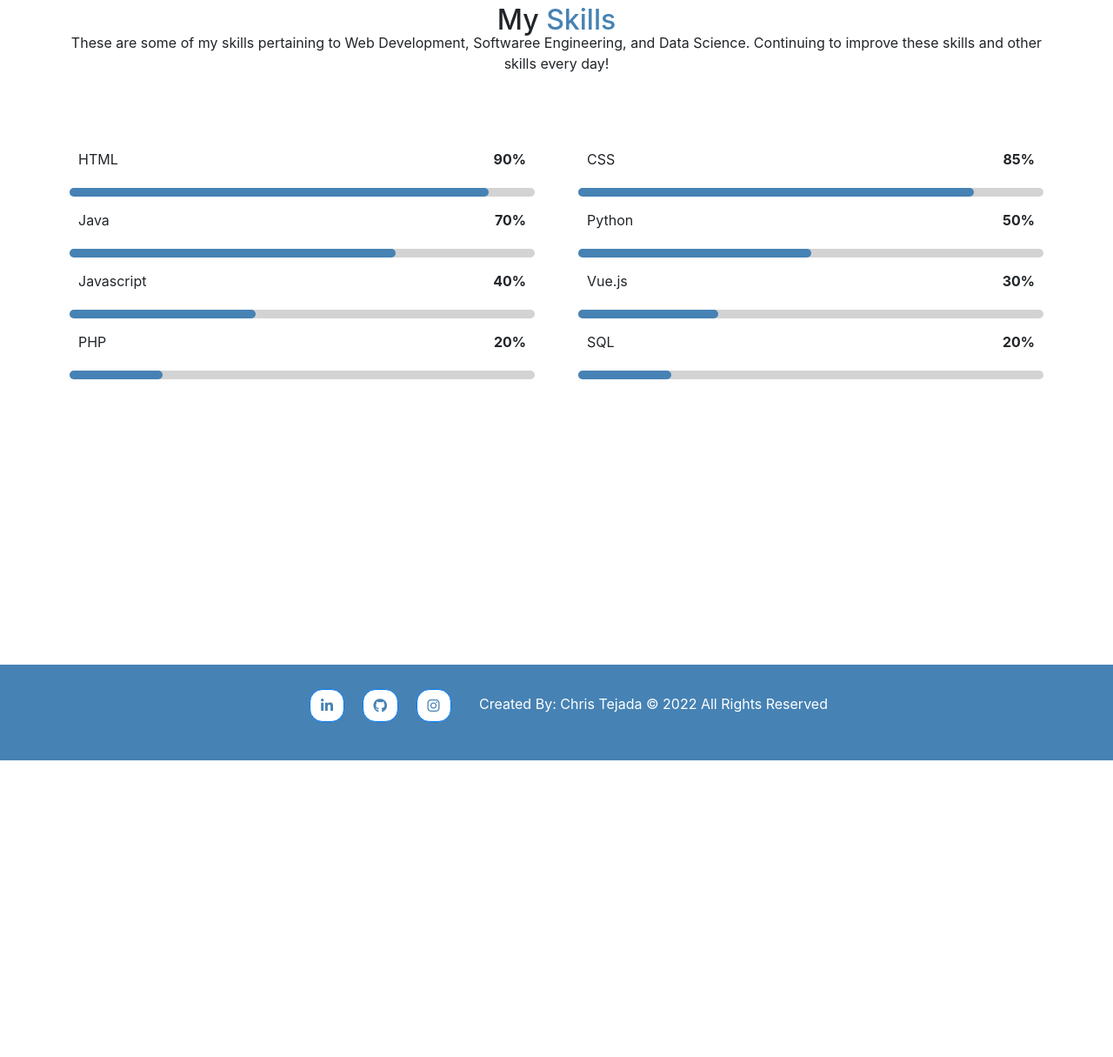
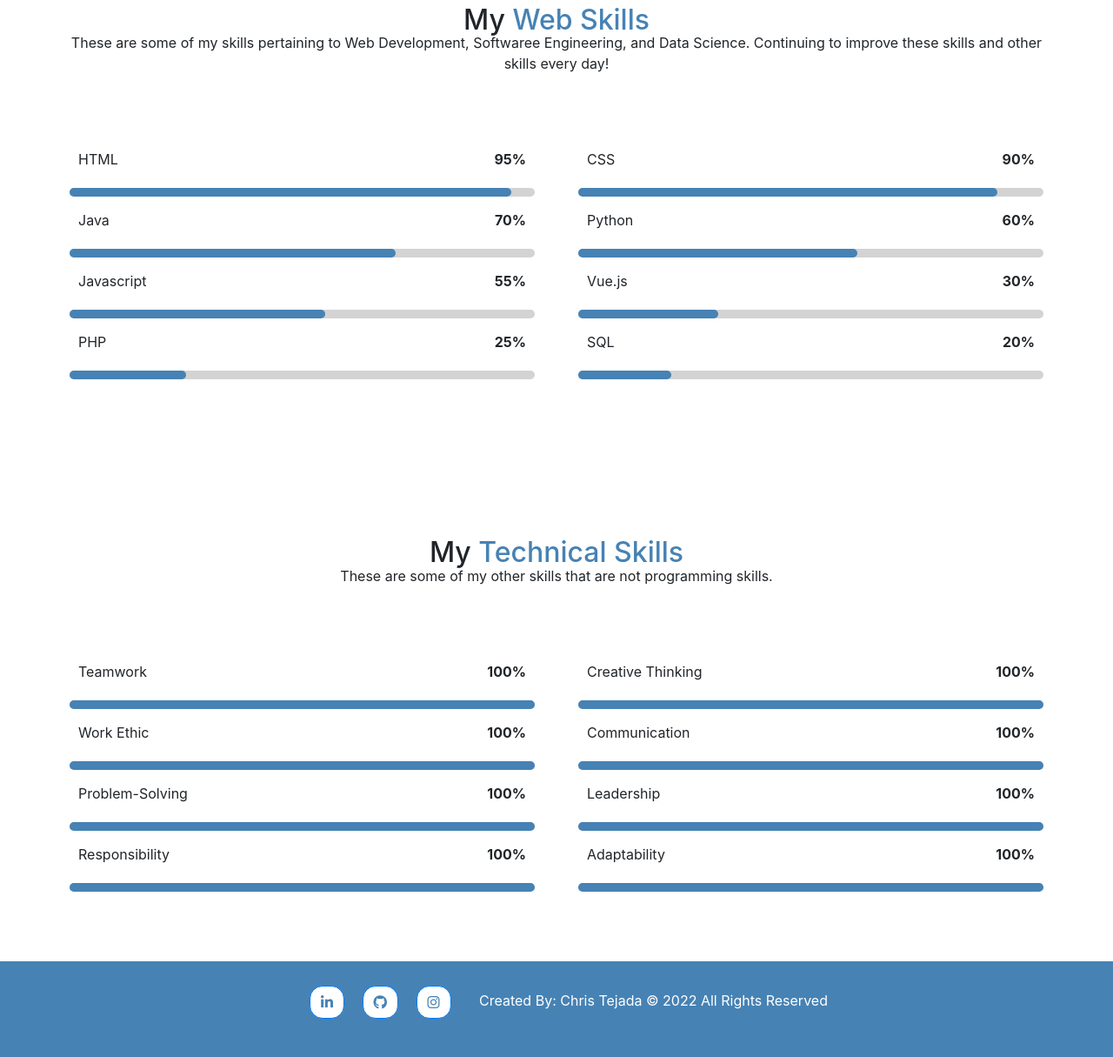
Before and after one commit to Chris2022/Personal-Website, a plain HTML site: page docs/skills.html in a window 1280 px wide. Shown: the part 156-1371 px from the top of the page at 87% size. Before the commit the page ends 1030 px from the top, so only its background shows below. Drawn offline with nearby package versions, Linux system fonts and the light colour scheme.

Commit message:
media rule updates, page updates, css updates, JS modifications

```diff
--- a/docs/CSS/style.css
+++ b/docs/CSS/style.css
@@ -373,10 +373,25 @@ to another. Used to animate this change */
     background-color: steelblue;
     border-radius: 25px;
   }
-
+  #TECHNICAL{
+    padding-top: 20px;
+  }
+  /* Animation for TECHNICAL Skills */
+  .skills .skills-content .skills-bar .bar .team{
+    width: 100%;
+    animation: team 3s;
+  }
+  @keyframes team{
+    0%{
+      width: 0%;
+    }
+    100%{
+      width: 100%;
+    }
+  }
   /* Animation for HTML Skills */
   .skills .skills-content .skills-bar .bar .html {
-    width: 90%;
+    width: 95%;
     animation: html 3s;
   }
 
@@ -386,13 +401,13 @@ to another. Used to animate this change */
     }
 
     100% {
-      width: 90%;
+      width: 95%;
     }
   }
 
   /* Animation for CSS Skills */
   .skills .skills-content .skills-bar .bar .css {
-    width: 85%;
+    width: 90%;
     animation: css 3s;
   }
 
@@ -402,7 +417,7 @@ to another. Used to animate this change */
     }
 
     100% {
-      width: 85%;
+      width: 90%;
     }
   }
 
@@ -424,7 +439,7 @@ to another. Used to animate this change */
 
   /* Animation for Python Skills */
   .skills .skills-content .skills-bar .bar .python {
-    width: 50%;
+    width: 60%;
     animation: python 3s;
   }
 
@@ -434,13 +449,13 @@ to another. Used to animate this change */
     }
 
     100% {
-      width: 50%;
+      width: 60%;
     }
   }
 
   /* Animation for JS Skills */
   .skills .skills-content .skills-bar .bar .js {
-    width: 40%;
+    width: 55%;
     animation: js 3s;
   }
 
@@ -450,7 +465,7 @@ to another. Used to animate this change */
     }
 
     100% {
-      width: 40%;
+      width: 55%;
     }
   }
 
@@ -472,7 +487,7 @@ to another. Used to animate this change */
 
   /* Animation for PHP Skills */
   .skills .skills-content .skills-bar .bar .php {
-    width: 20%;
+    width: 25%;
     animation: php 3s;
   }
 
@@ -482,7 +497,7 @@ to another. Used to animate this change */
     }
 
     100% {
-      width: 20%;
+      width: 25%;
     }
   }
 
@@ -764,9 +779,25 @@ to another. Used to animate this change */
     margin: auto;
 
   }
-
-
-
+ #RESUME{
+   color: steelblue;
+    font-size: 20px;
+    font-weight: 500;
+    text-decoration: none;
+    padding-bottom: 15px;
+ }
+  #RESUME:hover{
+    padding: 8px;
+    border-radius: 15px;
+    background-color: steelblue;
+    box-shadow: 10px 10px 10px lightgray;
+    text-decoration: none;
+    transition: all 0.7s ease;
+    color: lightsalmon;
+  }
+  #BUTTON-RESUME{
+    padding-bottom: 10px;
+  }
 /* FOR DEVICES 600PX AND UNDER: PHONES */
 @media screen and (max-width: 600px){
 
@@ -798,6 +829,9 @@ to another. Used to animate this change */
     color: white;
   }
   .media-icons {
+    display: none;
+  }
+  .hide{
     display: none;
   }
   .logo {
--- a/docs/JS/script.js
+++ b/docs/JS/script.js
@@ -1,20 +1,31 @@
 // This is JS code to make the navbar sticky
 let nav = document.querySelector(".navbar");
+let active = document.querySelector(".active");
 if (($(window).width() > 600)){
-    console.log($(window).width());
-    console.log("hello");
     window.onscroll = function () {
         if (document.documentElement.scrollTop > 25) {
+            //add the sticky class to the navbar when you reach its scroll position
             nav.classList.add("sticky");
-            console.log("Activated");
+            // remove the active tabs as it does not match the sticky navbar
+            active.classList.remove("active");
         }
         else {
             nav.classList.remove("sticky");
-            console.log("Unactivated");
         }
     }
 }
 else{
     nav.classList.remove("sticky");
-    console.log("Sticky removed");
 }
+
+let logo = document.querySelector(".logo");
+if(($(window).width() < 600)){
+    window.onscroll = function () {
+        if (document.documentElement.scrollTop > 20) {
+            logo.classList.add("hide");
+        }
+        else{
+            logo.classList.remove("hide");
+        }
+    }
+}
--- a/docs/about.html
+++ b/docs/about.html
@@ -19,6 +19,8 @@
   <link rel="shortcut icon" href="./img/favicon.png" type="image/x-icon" />
   <!-- Link to use an external css framework that allows for animations -->
   <link rel="stylesheet" href="https://cdnjs.cloudflare.com/ajax/libs/animate.css/4.1.1/animate.min.css" />
+  <script src="//ajax.googleapis.com/ajax/libs/jquery/1.9.1/jquery.min.js"></script>
+
   <title>Chris Tejada | About Me</title>
 </head>
 
@@ -35,8 +37,8 @@
           <i class="fas fa-bars"></i></label>
         <div class="logo"><a href="index.html">Chris Tejada</a></div>
         <ul class="menu">
-          <li><a href="index.html" class="active">Home</a></li>
-          <li><a href="about.html">About</a></li>
+          <li><a href="index.html">Home</a></li>
+          <li><a href="about.html" class="active">About</a></li>
           <li><a href="projects.html">Projects</a></li>
           <li><a href="skills.html">Skills</a></li>
           <li><a href="contact.html">Contact</a></li>
--- a/docs/skills.html
+++ b/docs/skills.html
@@ -1,5 +1,6 @@
 <!DOCTYPE html>
 <html lang="en">
+
 <head>
 	<meta charset="UTF-8" />
 	<meta name="viewport" content="width=device-width, initial-scale=1.0" />
@@ -11,12 +12,15 @@
 	<!-- Link To External Style Sheet -->
 	<link rel="stylesheet" type="text/css" href="./CSS/style.css" />
 	<!-- Link to Bootstrap CDN -->
-    <link rel="stylesheet" href="https://cdn.jsdelivr.net/npm/bootstrap@4.0.0/dist/css/bootstrap.min.css" integrity="sha384-Gn5384xqQ1aoWXA+058RXPxPg6fy4IWvTNh0E263XmFcJlSAwiGgFAW/dAiS6JXm" crossorigin="anonymous">
+	<link rel="stylesheet" href="https://cdn.jsdelivr.net/npm/bootstrap@4.0.0/dist/css/bootstrap.min.css"
+		integrity="sha384-Gn5384xqQ1aoWXA+058RXPxPg6fy4IWvTNh0E263XmFcJlSAwiGgFAW/dAiS6JXm" crossorigin="anonymous">
 	<!-- Script Tag to Link to Javascript file to use my Font Awesome Kit -->
 	<script src="https://kit.fontawesome.com/8132dde659.js" crossorigin="anonymous"></script>
 	<link rel="shortcut icon" href="./img/favicon.png" type="image/x-icon">
 	<!-- Link to use an external css framework that allows for animations -->
-    <link rel="stylesheet" href="https://cdnjs.cloudflare.com/ajax/libs/animate.css/4.1.1/animate.min.css"/>
+	<link rel="stylesheet" href="https://cdnjs.cloudflare.com/ajax/libs/animate.css/4.1.1/animate.min.css" />
+	<script src="//ajax.googleapis.com/ajax/libs/jquery/1.9.1/jquery.min.js"></script>
+
 	<title>Chris Tejada | Skills</title>
 </head>
 
@@ -33,10 +37,10 @@
 					<i class="fas fa-bars"></i></label>
 				<div class="logo"><a href="index.html">Chris Tejada</a></div>
 				<ul class="menu">
-            <li><a href="index.html" class="active">Home</a></li>
+					<li><a href="index.html">Home</a></li>
 					<li><a href="about.html">About</a></li>
 					<li><a href="projects.html">Projects</a></li>
-            <li><a href="skills.html">Skills</a></li>
+					<li><a href="skills.html" class="active">Skills</a></li>
 					<li><a href="contact.html">Contact</a></li>
 					<li><a href="resume.html">Resume</a></li>
 				</ul>
@@ -57,7 +61,7 @@
 	<main class="main-skills">
 		<section class="skills">
 			<div class="header-skills">
-          <h2 class="animate__animated animate__fadeInLeft">My <span>Skills</span></h2>
+				<h2 class="animate__animated animate__fadeInLeft">My <span>Web Skills</span></h2>
 				<p>These are some of my skills pertaining to Web Development, Softwaree Engineering, and
 					Data Science. Continuing to improve these skills and other skills every day!</p>
 			</div>
@@ -66,7 +70,7 @@
 				<div class="skills-bar">
 					<div class="information">
 						<p>HTML</p>
-              <p class="percent">90%</p>
+						<p class="percent">95%</p>
 					</div>
 					<div class="bar">
 						<span class="html"></span>
@@ -76,7 +80,7 @@
 				<div class="skills-bar">
 					<div class="information">
 						<p>CSS</p>
-              <p class="percent">85%</p>
+						<p class="percent">90%</p>
 					</div>
 					<div class="bar">
 						<span class="css"></span>
@@ -95,7 +99,7 @@
 				<div class="skills-bar">
 					<div class="information">
 						<p>Python</p>
-              <p class="percent">50%</p>
+						<p class="percent">60%</p>
 					</div>
 					<div class="bar">
 						<span class="python"></span>
@@ -105,7 +109,7 @@
 				<div class="skills-bar">
 					<div class="information">
 						<p>Javascript</p>
-              <p class="percent">40%</p>
+						<p class="percent">55%</p>
 					</div>
 					<div class="bar">
 						<span class="js"></span>
@@ -124,7 +128,7 @@
 				<div class="skills-bar">
 					<div class="information">
 						<p>PHP</p>
-              <p class="percent">20%</p>
+						<p class="percent">25%</p>
 					</div>
 					<div class="bar">
 						<span class="php"></span>
@@ -143,6 +147,87 @@
 
 			</div>
 		</section>
+
+		<section class="skills">
+			<div class="header-skills" id="TECHNICAL">
+				<h2 class="animate__animated animate__fadeInLeft">My <span>Technical Skills</span></h2>
+				<p>These are some of my other skills that are not programming skills.</p>
+			</div>
+			<div class="skills-content">
+				<div class="skills-bar">
+					<div class="information">
+						<p>Teamwork</p>
+						<p class="percent">100%</p>
+					</div>
+					<div class="bar">
+						<span class="team"></span>
+					</div>
+				</div>
+				<div class="skills-bar">
+					<div class="information">
+						<p>Creative Thinking</p>
+						<p class="percent">100%</p>
+					</div>
+					<div class="bar">
+						<span class="team"></span>
+					</div>
+				</div>
+				<div class="skills-bar">
+					<div class="information">
+						<p>Work Ethic</p>
+						<p class="percent">100%</p>
+					</div>
+					<div class="bar">
+						<span class="team"></span>
+					</div>
+				</div>
+				<div class="skills-bar">
+					<div class="information">
+						<p>Communication</p>
+						<p class="percent">100%</p>
+					</div>
+					<div class="bar">
+						<span class="team"></span>
+					</div>
+				</div>
+				<div class="skills-bar">
+					<div class="information">
+					  <p>Problem-Solving</p>
+					  <p class="percent">100%</p>
+					</div>
+					<div class="bar">
+					  <span class="team"></span>
+					</div>
+				</div>
+				<div class="skills-bar">
+					<div class="information">
+					  <p>Leadership</p>
+					  <p class="percent">100%</p>
+					</div>
+					<div class="bar">
+					  <span class="team"></span>
+					</div>
+				</div>
+				<div class="skills-bar">
+					<div class="information">
+					  <p>Responsibility</p>
+					  <p class="percent">100%</p>
+					</div>
+					<div class="bar">
+					  <span class="team"></span>
+					</div>
+				</div>
+				<div class="skills-bar">
+					<div class="information">
+					  <p>Adaptability</p>
+					  <p class="percent">100%</p>
+					</div>
+					<div class="bar">
+					  <span class="team"></span>
+					</div>
+				</div>
+			</div>
+		</section>
 	</main>
 
 	<!-- End Main Skills Content -->
@@ -153,14 +238,16 @@
 			<section class="links">
 				<ul class="list-unstyled list-inline text-center">
 					<li class="list-inline-item">
-              <a
-              class="btn btn-primary btn-floating m-1" href="#!" role="button"><i class="fab fa-linkedin-in"></i></a>
+						<a class="btn btn-primary btn-floating m-1" href="#!" role="button"><i
+								class="fab fa-linkedin-in"></i></a>
 					</li>
 					<li class="list-inline-item">
-              <a class="btn btn-primary btn-floating m-1" href="#!" role="button"><i class="fab fa-github"></i></a>
+						<a class="btn btn-primary btn-floating m-1" href="#!" role="button"><i
+								class="fab fa-github"></i></a>
 					</li>
 					<li class="list-inline-item">
-              <a class="btn btn-primary btn-floating m-1" href="https://www.instagram.com/" target="_blank" role="button"><i class="fa-brands fa-instagram"></i></a>
+						<a class="btn btn-primary btn-floating m-1" href="https://www.instagram.com/" target="_blank"
+							role="button"><i class="fa-brands fa-instagram"></i></a>
 					</li>
 				</ul>
 			</section>
@@ -174,4 +261,5 @@
 	<!-- Linking to external JS file that is used for the sticky navbar -->
 	<script src="./JS/script.js"></script>
 </body>
+
 </html>
```
Also changed, not shown: docs/contact.html (+4 -2 lines), docs/index.html (+1 -0 lines), docs/projects.html (+4 -2 lines), docs/resume.html (+3 -3 lines). Lines whose indentation alone changed are shown as unchanged.
